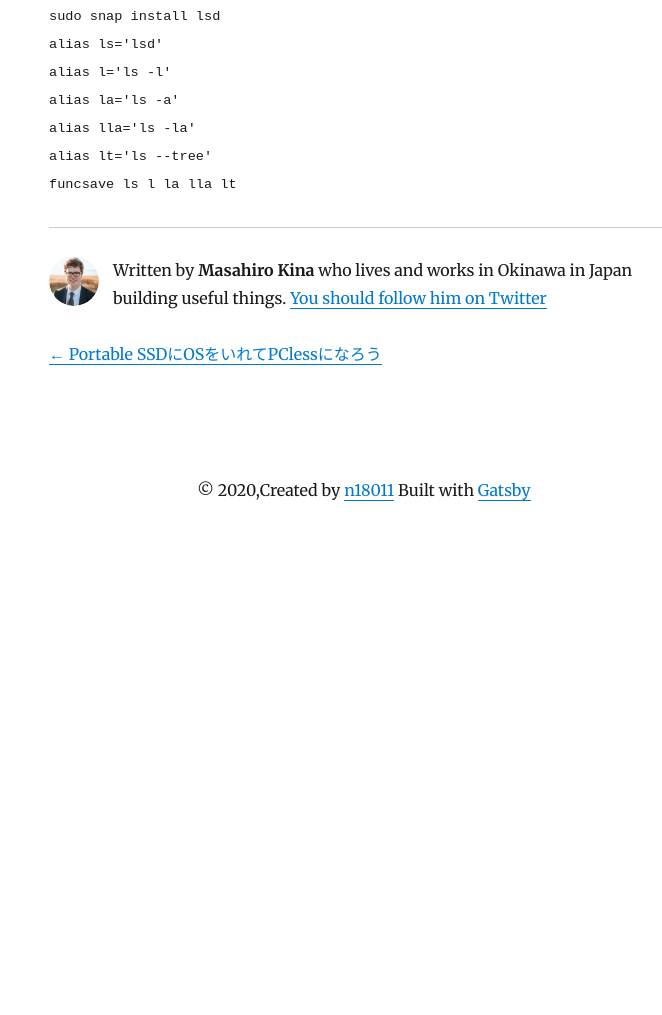
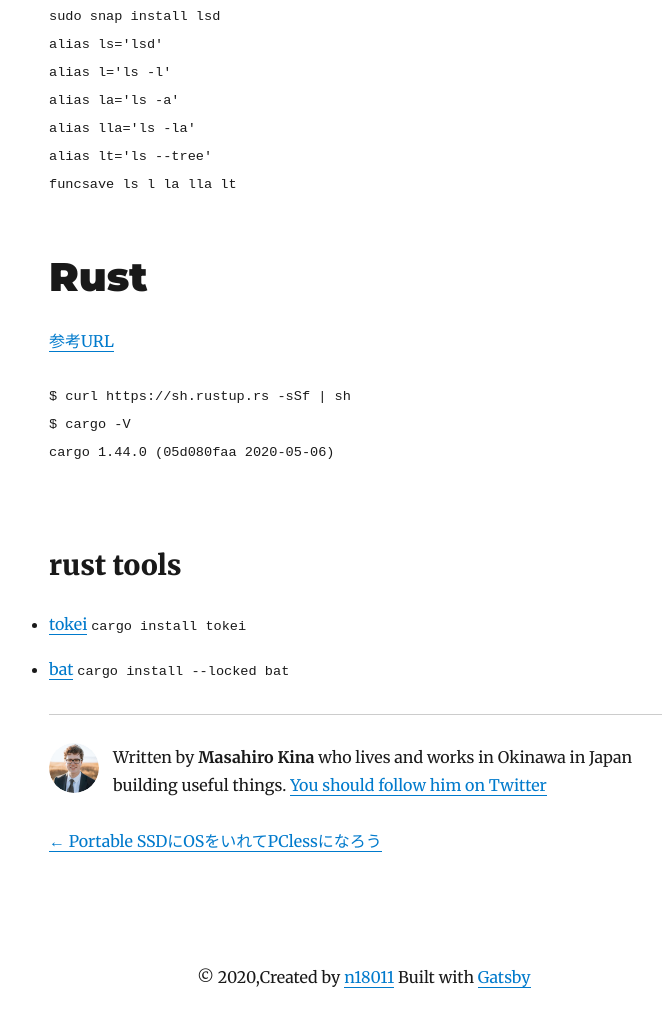
Before and after one commit to n18011/n18011-cms-blog, a Gatsby site: page /blog/ubuntu-studio-20-04-setup/ in a window 1280 px wide. Shown: the part 2316-3331 px from the top of the page, without its empty margins (276-938 px from the left). Before the commit the page ends 2844 px from the top, so only its background shows below. Built offline with nearby package versions, Linux system fonts and the light colour scheme; Gatsby itself is replaced by a stand-in of ours; some packages are replaced by stand-ins of ours; code samples lack their colours.

Commit message:
Update Blog “ubuntu-studio-20-04-setup”

````diff
--- a/content/blog/ubuntu-studio-20-04-setup.md
+++ b/content/blog/ubuntu-studio-20-04-setup.md
@@ -81,3 +81,17 @@ alias lla='ls -la'
 alias lt='ls --tree'
 funcsave ls l la lla lt
 ```
+
+# Rust
+[参考URL](https://doc.rust-jp.rs/book/second-edition/ch01-01-installation.html)
+```
+$ curl https://sh.rustup.rs -sSf | sh
+$ cargo -V
+cargo 1.44.0 (05d080faa 2020-05-06)
+
+```
+
+## rust tools
+- [tokei](https://github.com/XAMPPRocky/tokei)
+```cargo install tokei```
+- [bat](https://github.com/sharkdp/bat) ```cargo install --locked bat```
````
